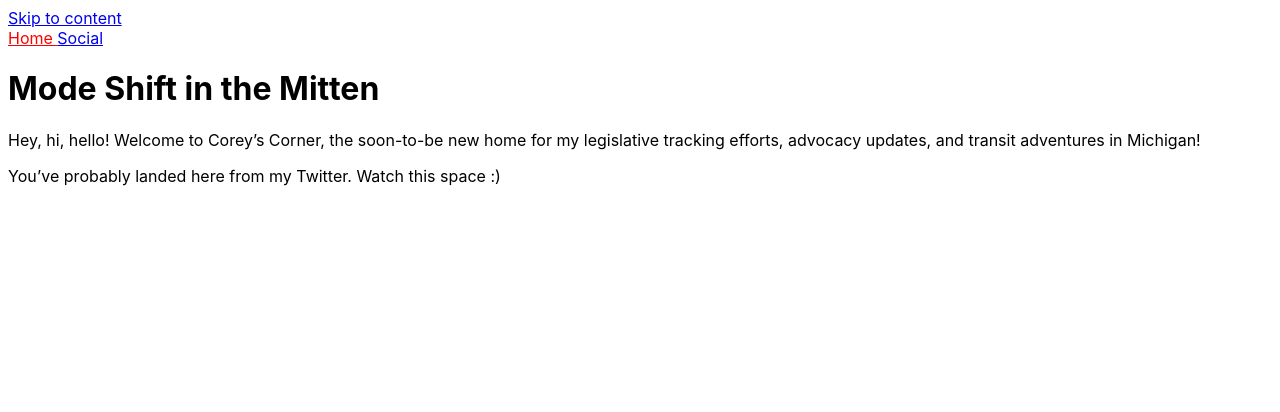
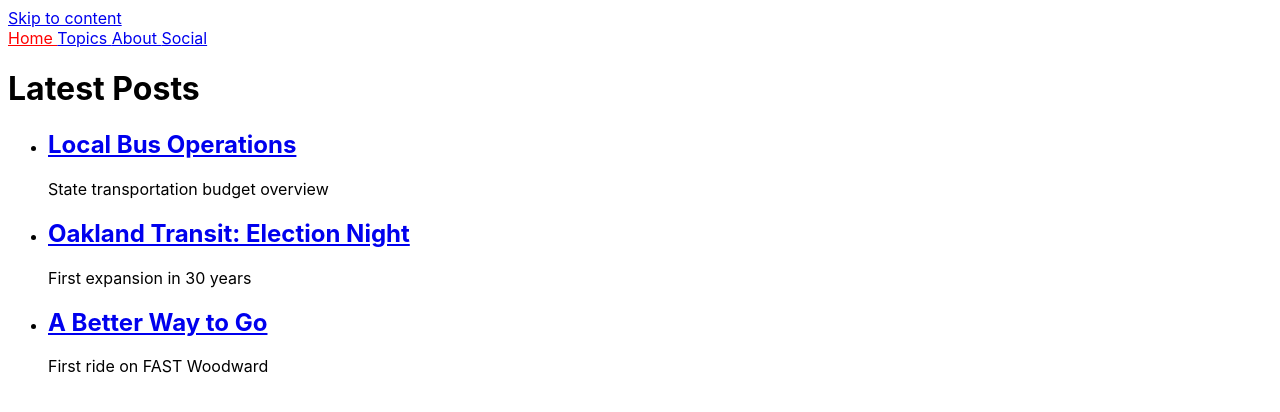
Before and after one commit to CR96/blog, a Jekyll site: the page built from index.html, in a window 1280 px wide. Shown: the top 412 px of the page. Built offline with Jekyll 4.4.1, drawn with Linux system fonts in a browser that asks for light colours.

Commit message:
Add collection for post topics
Three placeholder articles committed for ease of site editing.
Actual site content will be managed outside version control.

```diff
--- a/_config.yml
+++ b/_config.yml
@@ -1,3 +1,23 @@
 url: "https://coreyrowe.me" # the base hostname & protocol for your site, e.g. http://example.com
 baseurl: "" # the subpath of your site, e.g. /blog
 title: "Corey's Corner" # the name of your site, e.g. ACME Corp.
+
+collections:
+  topics:
+    output: true
+
+defaults:
+  - scope:
+      path: ""
+      type: "topics"
+    values:
+      layout: "topic"
+  - scope:
+      path: ""
+      type: "posts"
+    values:
+      layout: "post"
+  - scope:
+      path: ""
+    values:
+      layout: "default"
--- a/_data/navigation.yml
+++ b/_data/navigation.yml
@@ -1,4 +1,8 @@
 - name: Home
   link: /
+- name: Topics
+  link: /topics.html
+- name: About
+  link: /about.html
 - name: Social
   link: /social.html
--- /dev/null
+++ b/_posts/2018-08-06-fast.md
@@ -0,0 +1,6 @@
+---
+topic: adventures
+title: A Better Way to Go
+---
+
+First ride on FAST Woodward
--- /dev/null
+++ b/_posts/2022-11-08-election.md
@@ -0,0 +1,6 @@
+---
+topic: advocacy
+title: "Oakland Transit: Election Night"
+---
+
+First expansion in 30 years
--- /dev/null
+++ b/_posts/2023-06-28-budget.md
@@ -0,0 +1,6 @@
+---
+topic: legislative
+title: Local Bus Operations
+---
+
+State transportation budget overview
--- a/index.md
+++ b/about.md
@@ -1,6 +1,6 @@
 ---
 layout: default
-title: "Home"
+title: "About"
 ---
 
 # Mode Shift in the Mitten
--- /dev/null
+++ b/index.html
@@ -0,0 +1,14 @@
+---
+title: Home
+---
+
+<h1>Latest Posts</h1>
+
+<ul>
+  {% for post in site.posts %}
+    <li>
+      <h2><a href="{{ post.url }}">{{ post.title }}</a></h2>
+      {{ post.excerpt }}
+    </li>
+  {% endfor %}
+</ul>
```
Also changed, not shown: _layouts/post.html (added, +13 -0 lines), _layouts/topic.html (added, +13 -0 lines), _topics/adventures.md (added, +5 -0 lines), _topics/advocacy.md (added, +5 -0 lines), _topics/legislative.md (added, +5 -0 lines), social.md (+0 -1 lines), topics.html (added, +13 -0 lines), 1 other file.
